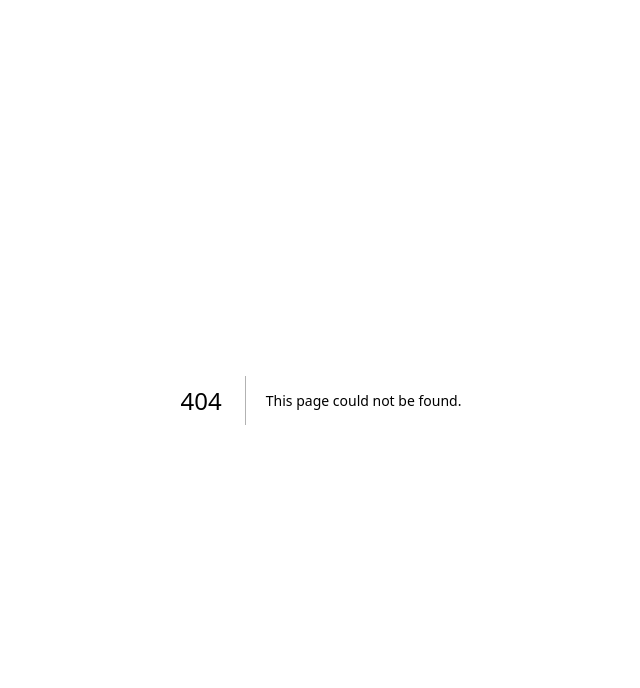
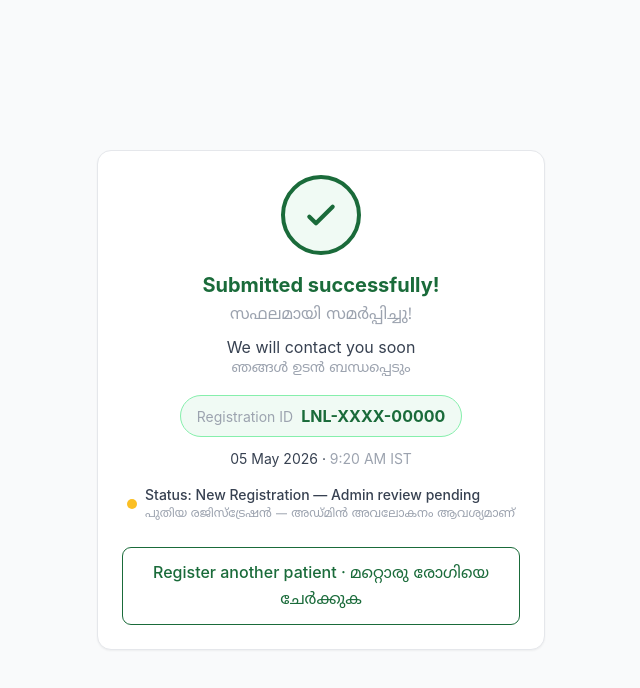
Before and after one commit to Echo5Digital/lifeandlimbs-BackOffice, a Next.js app in the folder frontend/: page /success in a window 1280 px wide. Before the commit this address had no page. Shown: the top 688 px of the page, without its empty margins (319-959 px from the left). Built offline with nearby package versions, Linux system fonts and the light colour scheme.

Commit message:
feat(frontend): add success screen after registration
- Large green checkmark circle
- Registration ID pill (LNL-YYYY-NNNNN) in green
- Timestamp displayed in IST (Asia/Kolkata)
- Amber status dot: New Registration — Admin review pending (bilingual)
- Register another patient button

```diff
--- /dev/null
+++ b/frontend/app/success/page.tsx
@@ -0,0 +1,75 @@
+'use client';
+
+import { useSearchParams, useRouter } from 'next/navigation';
+import { Suspense } from 'react';
+import { formatIST } from '@/lib/utils';
+
+function SuccessContent() {
+  const params   = useSearchParams();
+  const router   = useRouter();
+  const regId    = params.get('id') || 'LNL-XXXX-00000';
+  const at       = params.get('at') || new Date().toISOString();
+  const { date, time } = formatIST(at);
+
+  return (
+    <main className="min-h-screen bg-gray-50 py-8 px-4 flex items-center justify-center">
+      <div className="max-w-md w-full">
+        <div className="bg-white border border-[#E5E7EB] rounded-[14px] p-6 shadow-sm text-center">
+          {/* Green checkmark */}
+          <div className="w-20 h-20 bg-[#F0FAF4] border-4 border-[#1A6B3A] rounded-full flex items-center justify-center mx-auto mb-4">
+            <svg className="w-10 h-10 text-[#1A6B3A]" fill="none" viewBox="0 0 24 24" stroke="currentColor">
+              <path strokeLinecap="round" strokeLinejoin="round" strokeWidth={2.5} d="M5 13l4 4L19 7" />
+            </svg>
+          </div>
+
+          <h1 className="text-xl font-bold text-[#1A6B3A] mb-1">Submitted successfully!</h1>
+          <p className="text-base text-[#9CA3AF]" lang="ml">സഫലമായി സമർപ്പിച്ചു!</p>
+
+          <p className="text-base text-[#374151] mt-2">We will contact you soon</p>
+          <p className="text-sm text-[#9CA3AF]" lang="ml">ഞങ്ങൾ ഉടൻ ബന്ധപ്പെടും</p>
+
+          {/* Registration ID */}
+          <div className="mt-4 inline-block px-4 py-2 bg-[#F0FAF4] border border-[#86EFAC] rounded-full">
+            <span className="text-sm text-[#9CA3AF] mr-2">Registration ID</span>
+            <span className="font-bold text-[#1A6B3A] text-base">{regId}</span>
+          </div>
+
+          {/* Timestamp */}
+          <div className="mt-3 text-sm text-[#374151]">
+            {date} · <span className="text-[#9CA3AF]">{time} IST</span>
+          </div>
+
+          {/* Status row */}
+          <div className="mt-4 flex items-center justify-center gap-2">
+            <span className="w-2.5 h-2.5 rounded-full bg-amber-400 inline-block" />
+            <div className="text-left">
+              <div className="text-sm font-medium text-[#374151]">
+                Status: New Registration — Admin review pending
+              </div>
+              <div className="text-xs text-[#9CA3AF] mt-0.5" lang="ml">
+                പുതിയ രജിസ്ട്രേഷൻ — അഡ്മിൻ അവലോകനം ആവശ്യമാണ്
+              </div>
+            </div>
+          </div>
+
+          {/* CTA */}
+          <button
+            type="button"
+            onClick={() => router.push('/')}
+            className="mt-6 w-full py-3 border border-[#1A6B3A] text-[#1A6B3A] rounded-[9px] text-base font-medium hover:bg-[#F0FAF4] transition-colors"
+          >
+            Register another patient · <span lang="ml">മറ്റൊരു രോഗിയെ ചേർക്കുക</span>
+          </button>
+        </div>
+      </div>
+    </main>
+  );
+}
+
+export default function SuccessPage() {
+  return (
+    <Suspense fallback={<div className="min-h-screen flex items-center justify-center">Loading...</div>}>
+      <SuccessContent />
+    </Suspense>
+  );
+}
```
